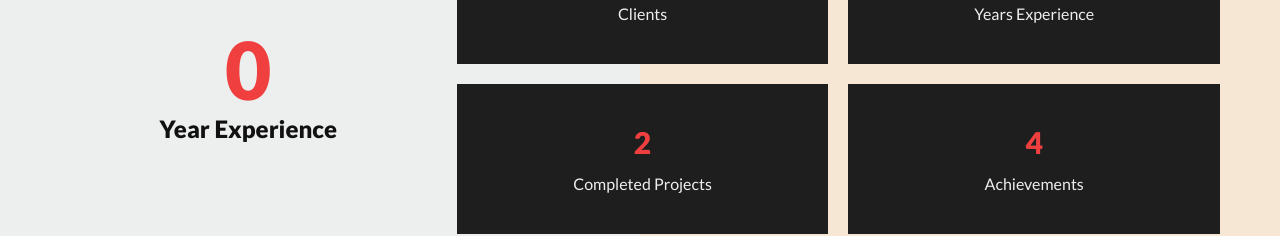
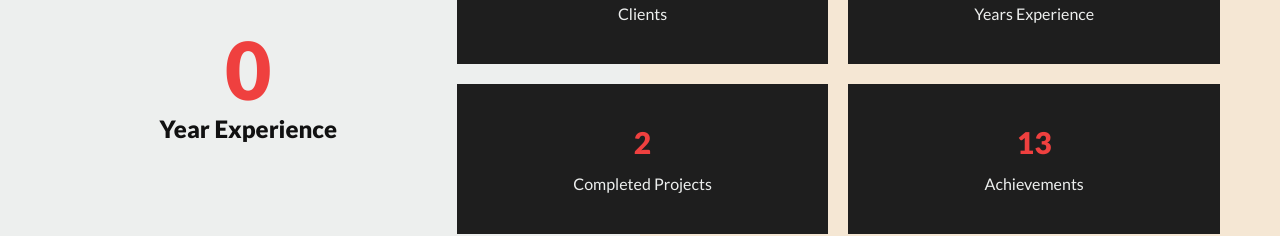
Before and after one commit to Aashish024/Portfolio-website, a React (Create React App) app: page / in a window 1280 px wide. Shown: the part 1320-1556 px from the top of the page. Built offline with nearby package versions, Linux system fonts and the light colour scheme.

Commit message:
Update ServicesExperience.jsx

```diff
--- a/src/components/ServicesExperience.jsx
+++ b/src/components/ServicesExperience.jsx
@@ -56,7 +56,7 @@ function ServicesExperience() {
               <p>Completed Projects</p>
             </div>
             <div className="portfolio">
-              <h4>4</h4>
+              <h4>13</h4>
               <p>Achievements</p>
             </div>
           </div>
```
